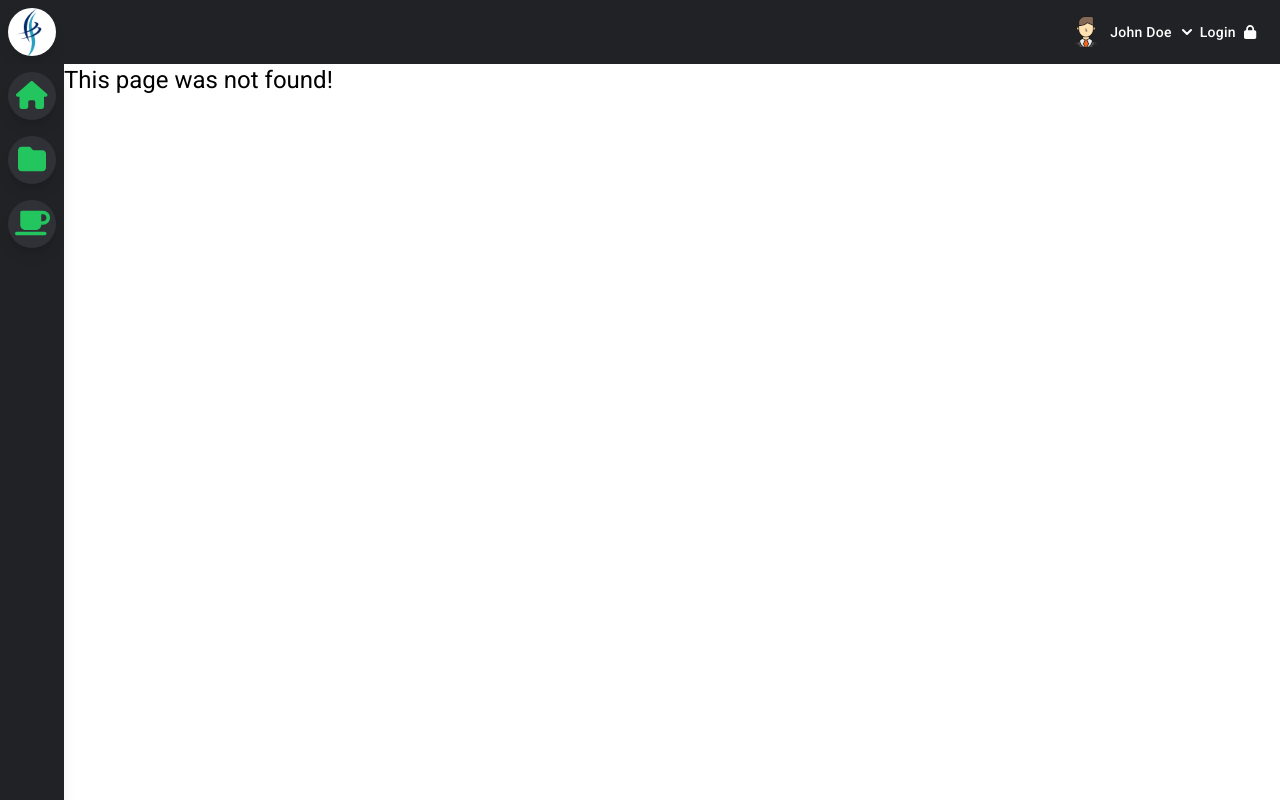
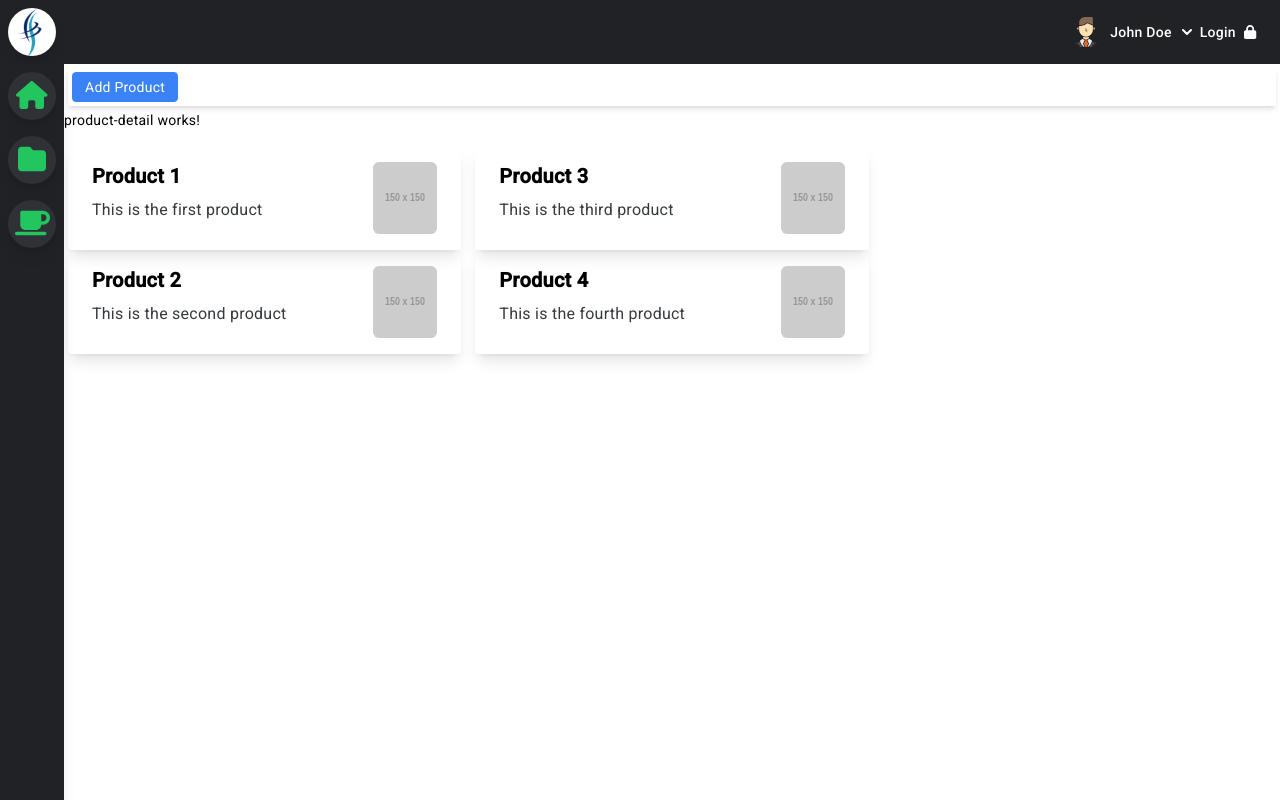
Before and after one commit to gezielcarvalho/java-spring-angular, an Angular app in the folder frontend/: page /products/1 in a window 1280 px wide. Before the commit this address led to /not-found. Built offline with nearby package versions, Linux system fonts and the light colour scheme.

Commit message:
create children routes and outlets

```diff
--- a/frontend/src/app/app.module.ts
+++ b/frontend/src/app/app.module.ts
@@ -34,6 +34,8 @@ import { ItemToolbarComponent } from './screens/items/item-toolbar/item-toolbar.
 import { ItemListComponent } from './screens/items/item-list/item-list.component';
 import { ItemItemComponent } from './screens/items/item-list/item-item/item-item.component';
 import { ItemDetailsComponent } from './screens/items/item-list/item-details/item-details.component';
+import { ProductStartComponent } from './screens/product/product-start/product-start.component';
+import { ProductDetailComponent } from './screens/product/product-detail/product-detail.component';
 
 @NgModule({
   declarations: [
@@ -66,6 +68,8 @@ import { ItemDetailsComponent } from './screens/items/item-list/item-details/ite
     ItemListComponent,
     ItemItemComponent,
     ItemDetailsComponent,
+    ProductStartComponent,
+    ProductDetailComponent,
   ],
   imports: [AppRoutingModule, BrowserModule, FontAwesomeModule, FormsModule],
   providers: [],
--- /dev/null
+++ b/frontend/src/app/screens/product/product-detail/product-detail.component.html
@@ -0,0 +1 @@
+<p>product-detail works!</p>
--- /dev/null
+++ b/frontend/src/app/screens/product/product-detail/product-detail.component.ts
@@ -0,0 +1,11 @@
+import { Component } from '@angular/core';
+
+@Component({
+  selector: 'app-product-detail',
+  templateUrl: './product-detail.component.html',
+  styles: [
+  ]
+})
+export class ProductDetailComponent {
+
+}
--- /dev/null
+++ b/frontend/src/app/screens/product/product-start/product-start.component.html
@@ -0,0 +1 @@
+<h3>Please select a product</h3>
--- /dev/null
+++ b/frontend/src/app/screens/product/product-start/product-start.component.ts
@@ -0,0 +1,11 @@
+import { Component } from '@angular/core';
+
+@Component({
+  selector: 'app-product-start',
+  templateUrl: './product-start.component.html',
+  styles: [
+  ]
+})
+export class ProductStartComponent {
+
+}
--- a/frontend/src/app/screens/product/product.component.html
+++ b/frontend/src/app/screens/product/product.component.html
@@ -1,2 +1,3 @@
 <app-product-toolbar />
+<router-outlet />
 <app-product-list />
```
Also changed, not shown: frontend/src/app/app-routing.module.ts (+12 -0 lines).
